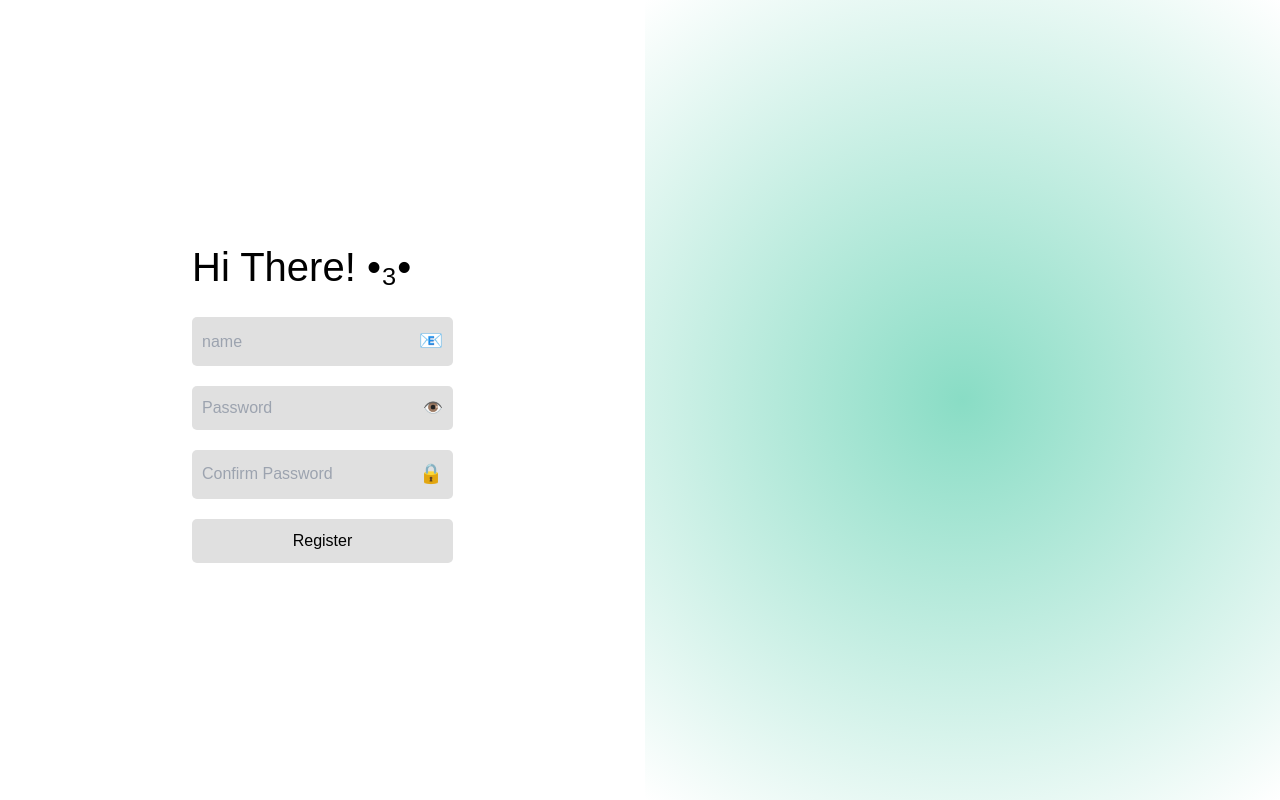
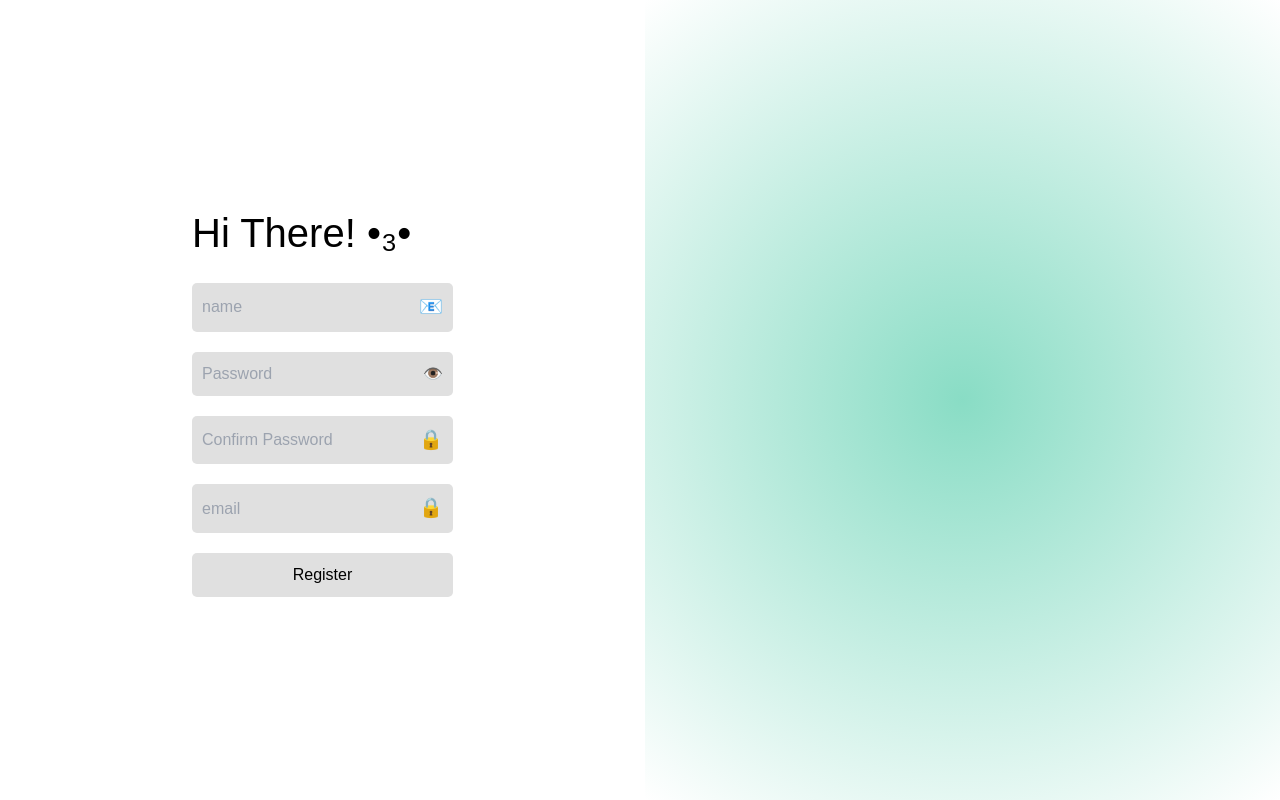
Before and after one commit to 04megumi/frontend, a React (Vite) app: page /register in a window 1280 px wide. Built offline with nearby package versions, Linux system fonts and the light colour scheme.

Commit message:
refactor: register

```diff
--- a/src/pages/Register.jsx
+++ b/src/pages/Register.jsx
@@ -8,12 +8,12 @@ function Register() {
     name: '',
     password: '',
     confirmPassword: '',
+    email: '',
   });
   const [showPassword, setShowPassword] = useState(false);
   const [error, setError] = useState('');
   const [passwordStrength, setPasswordStrength] = useState('');
   const navigate = useNavigate();
-
   const handleChange = (e) => {
     const { name, value } = e.target;
     setFormData({ ...formData, [name]: value });
@@ -28,14 +28,12 @@ function Register() {
         setPasswordStrength('Medium ⚠️');
       }
     }
-
     // 密码一致性检查
     if (name === 'confirmPassword') {
       const isValid = value === formData.password;
       setError(isValid ? '' : '密码不一致');
     }
   };
-
   const handleSubmit = async (e) => {
     e.preventDefault();
 
@@ -47,35 +45,27 @@ function Register() {
       setError('密码强度不够, 请重新设置密码');
       return;
     }
-
     try {
       const response = await register({
         name: formData.name,
         password: formData.password,
+        email: formData.email
       });
       if (response.success) {
-        let code = response.data.code;
-        let msg = response.data.msg;
-        if (code === 100000) {
-          navigate('/LogIn');
-        } else {
-          setError(msg);
-        }
+        localStorage.removeItem("jwt");
+        navigate('/LogIn');
       } else {
-        setError(error?.message || '注册请求失败，请稍后再试');
+        setError(response.message || '注册请求失败，请稍后再试');
       }
     } catch (error) {
       setError(error);
     }
   };
-
   // 动态设置页面标题和图标
   useEffect(() => {
     document.title = '注册 - Your Consultant';
     const link = document.querySelector("link[rel='icon']");
     link.href = '/xiaoba.svg';
-
-    // 组件卸载时恢复默认设置（可选）
     return () => {
       document.title = 'Default Title';
       link.href = '/xiaoba.svg';
@@ -122,6 +112,17 @@ function Register() {
             />
             <span className={styles.icon}>🔒</span>
           </div>
+          {/* 邮箱输入框 */}
+          <div className={styles.registerInputGroup}>
+            <input
+              type={'text'}
+              name="email"
+              placeholder="email"
+              value={formData.email}
+              onChange={handleChange}
+            />
+            <span className={styles.icon}>🔒</span>
+          </div>
           {/* 密码强度显示 */}
           <div className={styles.passwordStrength}>{passwordStrength}</div>
           {/* 错误信息 */}
```
